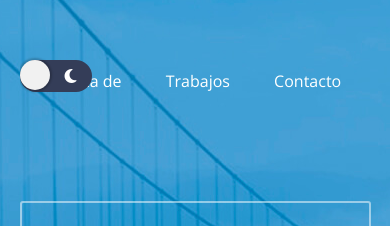
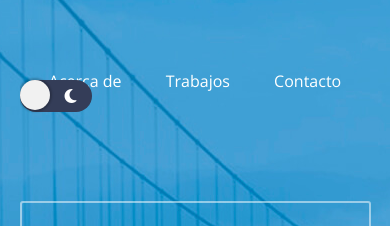
Before and after one commit to Geovanex24/portafolio-curso-multimedios, a website: page index.html in a window 390 px wide. Shown: the top 226 px of the page. Drawn offline with nearby package versions, Linux system fonts and the light colour scheme.

Commit message:
Botón switch

```diff
--- a/scss/components/_queries.scss
+++ b/scss/components/_queries.scss
@@ -17,6 +17,10 @@
         &__profession{
             font-size: 18px;
         }
+    }
+
+    .switch{
+        top: 40px;
     }
 
     .footer{
```
Also changed, not shown: css/styles.css.
